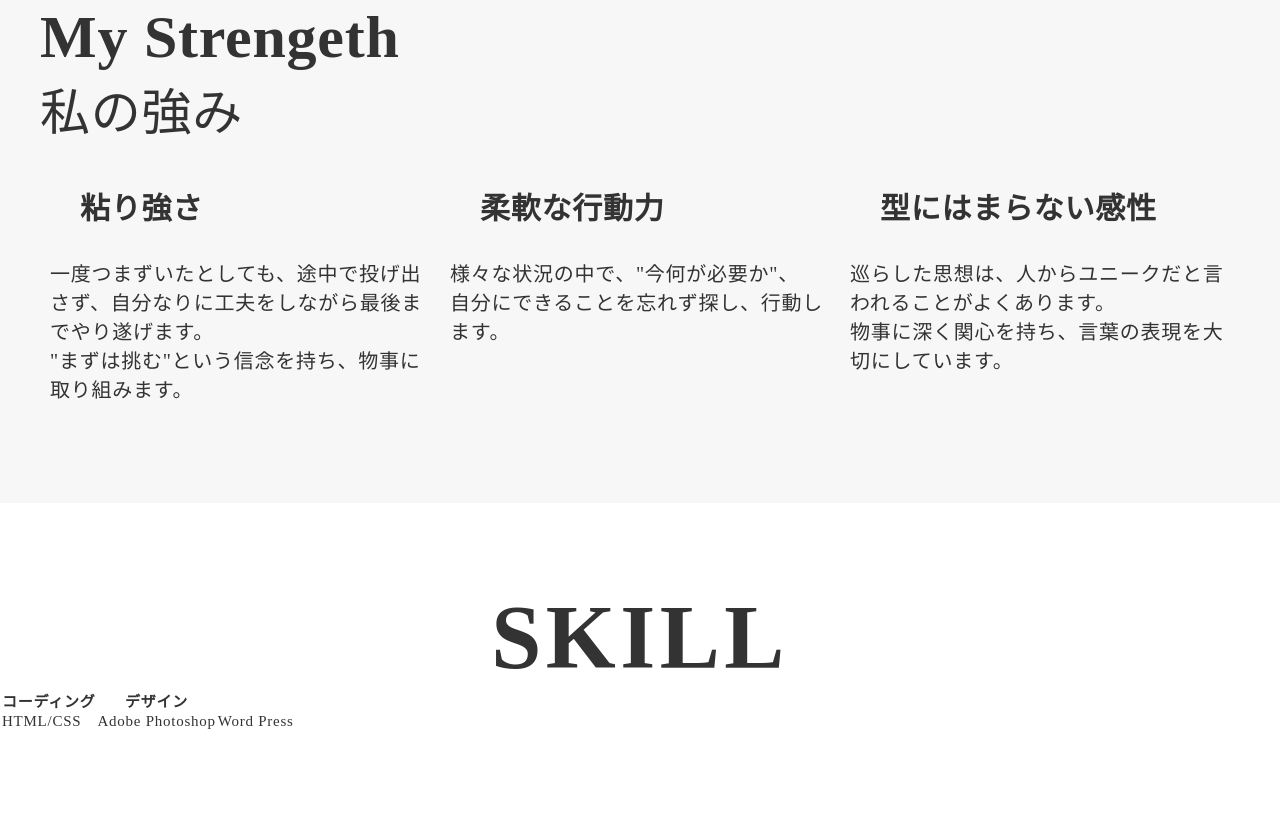
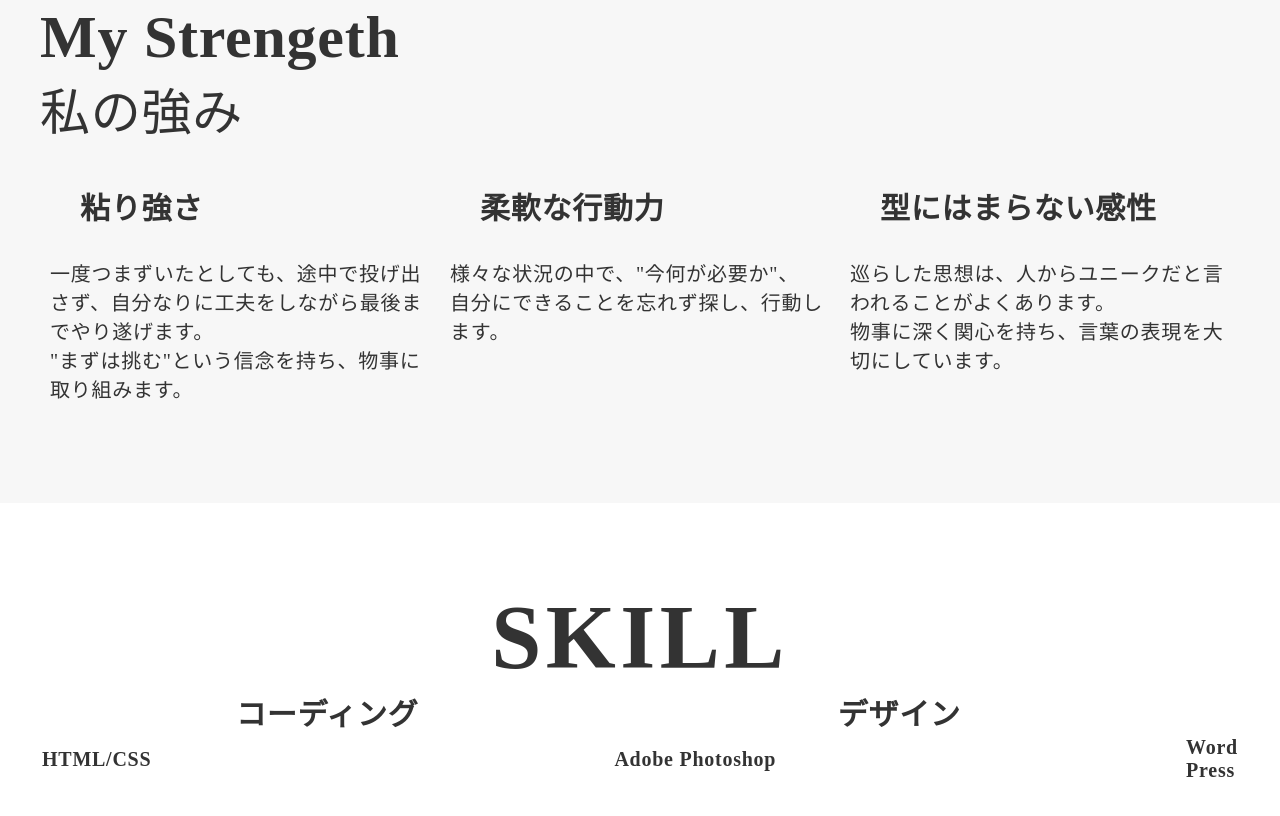
Before and after one commit to Yunpopo7/Portfolio-works, a plain HTML site: page portfolio -オリジナル/portfolio/about.html in a window 1280 px wide. Shown: the part 1561-2377 px from the top of the page. Drawn offline with Linux system fonts and the light colour scheme.

Commit message:
ポートフォリオ更新２

```diff
--- a/portfolio -オリジナル/portfolio/about.html
+++ b/portfolio -オリジナル/portfolio/about.html
@@ -95,8 +95,7 @@
   <section class="skill section" id="skill">
     <div class="container">
       <h2 class="title">SKILL</h2>
-    </div>
-    <div>
+
       <table>
         <caption>
         </caption>
--- a/portfolio -オリジナル/portfolio/css/style.css
+++ b/portfolio -オリジナル/portfolio/css/style.css
@@ -113,7 +113,8 @@ img {
   height: 100vh;
   background-size: cover;
   background-position: center;
-
+  display: flex;
+  justify-content: center;
 }
 
 
@@ -148,6 +149,7 @@ img {
   top: 50%;
   left: 50%;
   transform: translateX(-50%);
+  justify-content: center;
 }
 
 .gnav-list {
@@ -388,6 +390,24 @@ h5 {
 /*--------------------------------
  Skill
 ---------------------------------*/
+
+table {
+  margin: 0 auto;
+}
+
+th {
+  font-size: 30px;
+  font-weight: bold;
+  text-align: center;
+  width: 50%;
+}
+
+td {
+  font-size: 20px;
+  font-weight: bold;
+  text-align: left;
+  width: 50%;
+}
 
 
 /*--------------------------------
```
